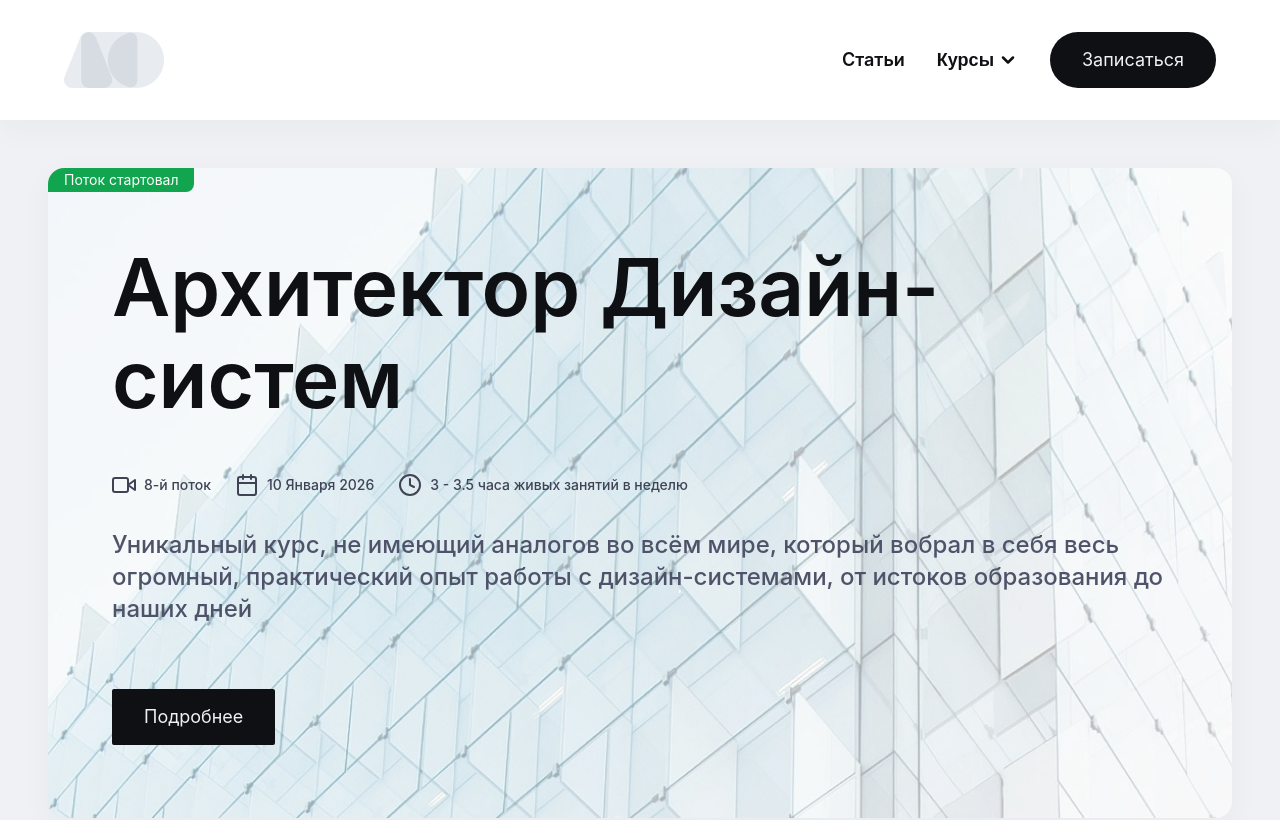
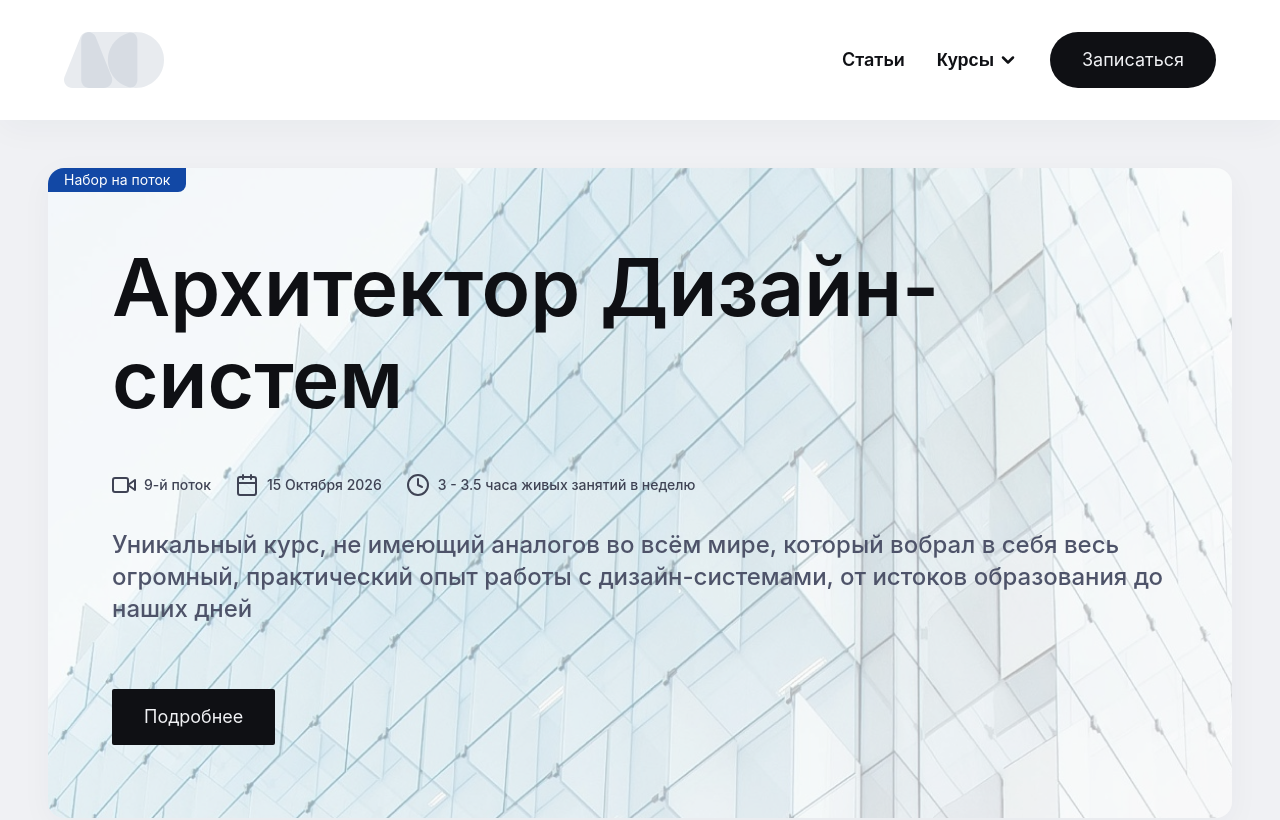
Before and after one commit to ArthurIvanov/dsa-web, a Next.js app: page /dsarchitect in a window 1280 px wide. Shown: the top 820 px of the page. Built offline with nearby package versions, Linux system fonts and the light colour scheme.

Commit message:
updated date

```diff
--- a/app/components/badge/badge.tsx
+++ b/app/components/badge/badge.tsx
@@ -14,19 +14,18 @@ export const Badge = styled.div<IBadgeProps>`
 	height: 24px;
 	width: auto;
 	padding: 0 16px;
-	background-color: var(--status-bg-default);
 	color: white;
 	position: relative;
 
 	${(props) =>
 		props.appearance === "green" &&
 		`
-        background-color: var(--status-bg-default);
+        background-color: var(--positive-bg-default);
         `}
 
 	${(props) =>
 		props.appearance === "blue" &&
 		`
-        background-color: var(--info-bg-default);
+        background: var(--info-bg-default);
         `}
 `;
--- a/app/dsarchitect/page.tsx
+++ b/app/dsarchitect/page.tsx
@@ -57,17 +57,17 @@ export default function Home() {
 			<HeroSection
 				lessons
 				actions
-				stream="8-й поток"
+				stream="9-й поток"
 				title="Архитектор Дизайн-cистем"
 				new-changes
-				date="10 Января 2026"
+				date="15 Октября 2026"
 				description="Уникальный курс, не имеющий аналогов во всём мире, который вобрал в себя весь огромный, практический опыт работы с дизайн-системами, от истоков образования до
 наших дней"
 				linkToProgram="https://www.figma.com/proto/vzVCZoKjuAbHN4xikNlKOB/DSA-%D0%9F%D1%80%D0%BE%D0%B3%D1%80%D0%B0%D0%BC%D0%BC%D0%B0?page-id=&node-id=7-2&starting-point-node-id=7%3A2&mode=design&t=SMp2w0KdDqdS1Esz-1"
 				heroImg="/heroHouse.png"
 				timing="3 - 3.5"
 				status="blue"
-				statusText="Поток стартовал"
+				statusText="Набор на поток"
 			/>
 			<Companies />
 			<Section
--- a/app/theme/globals.tsx
+++ b/app/theme/globals.tsx
@@ -62,10 +62,10 @@ export const Globals = createGlobalStyle`
     --global-bg: var(--grey-50);
     --subsection-bg: var(--grey-100);
     --section-bg: var(--white);
-    --status-bg-subtle: var(--green-50);
-    --status-bg-default: var(--green-500);
-    --info-bg-subtle: var(--green-50);
-    --info-bg-default: var(--green-500);
+    --positive-bg-subtle: var(--green-50);
+    --positive-bg-default: var(--green-500);
+    --info-bg-subtle: var(--blue-50);
+    --info-bg-default: var(--blue-500);
 
     /* TYPOGRAPHY */
     font-family: Inter, sans-serif;
```
